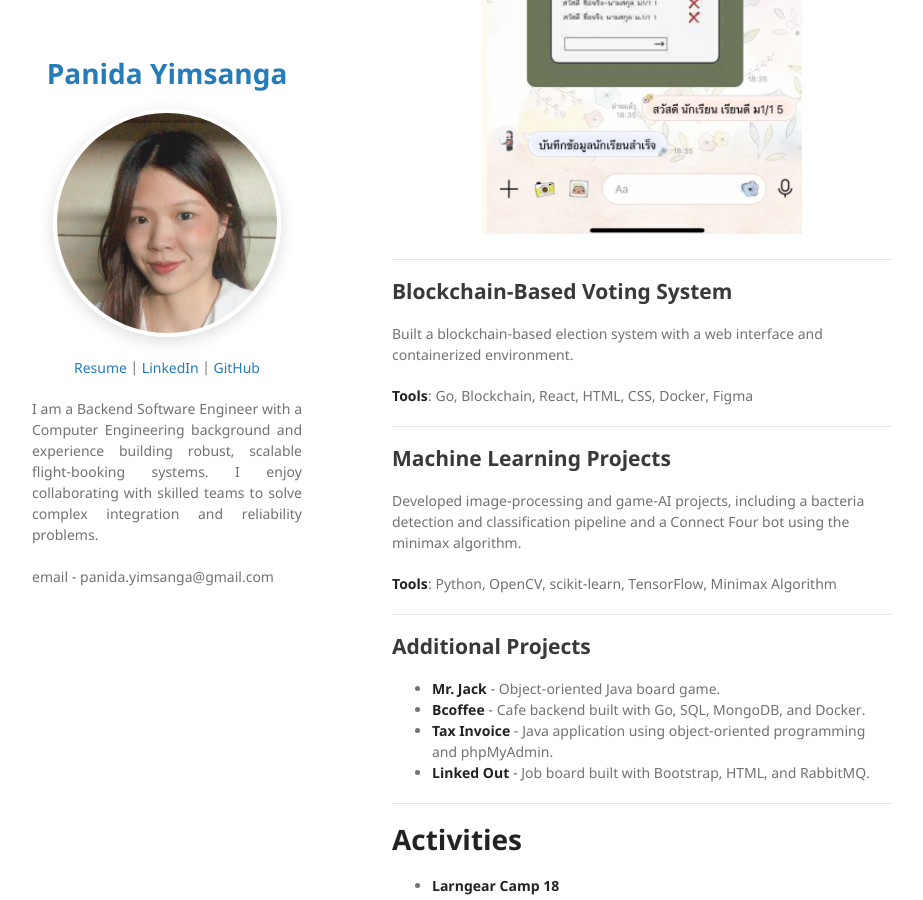
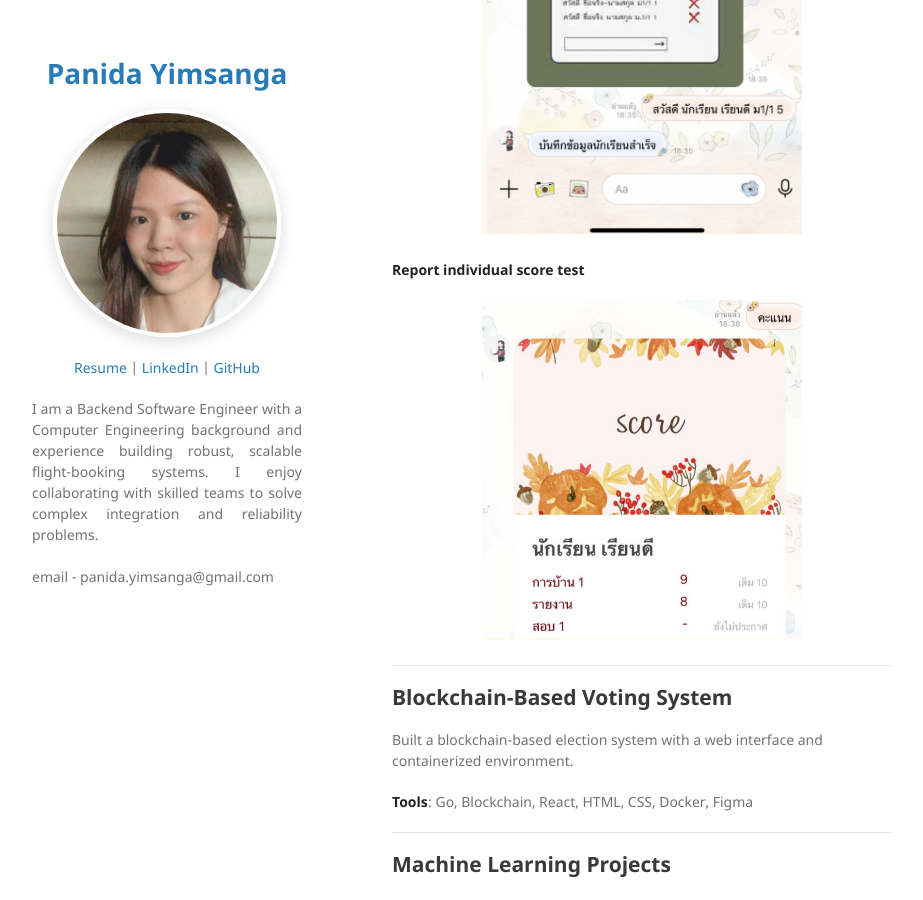
Before and after one commit to sarasix/sarasix.github.io, a Jekyll site: the page built from index.md, in a window 1280 px wide and 900 px high, scrolled down 3214 px. Shown: the whole window, without its empty margins (178-1101 px from the left). Built offline with Jekyll 4.4.1, drawn with Linux system fonts in a browser that asks for light colours; our own code applies the rules of GitHub Pages for plain Markdown files.

Commit message:
Add LINE bot score report screenshot

```diff
--- a/index.md
+++ b/index.md
@@ -94,6 +94,12 @@ Built a LINE bot using Google Apps Script for classroom operations.
 
 <p align="center">
   <img src="/assets/img/line-bot/register-user.png" alt="LINE Classroom Bot register user flow" width="320">
+</p>
+
+**Report individual score test**
+
+<p align="center">
+  <img src="/assets/img/line-bot/report-individual-score.png" alt="LINE Classroom Bot individual score report" width="320">
 </p>
 
 ---
```
Also changed, not shown: assets/img/line-bot/report-individual-score.png (added).
